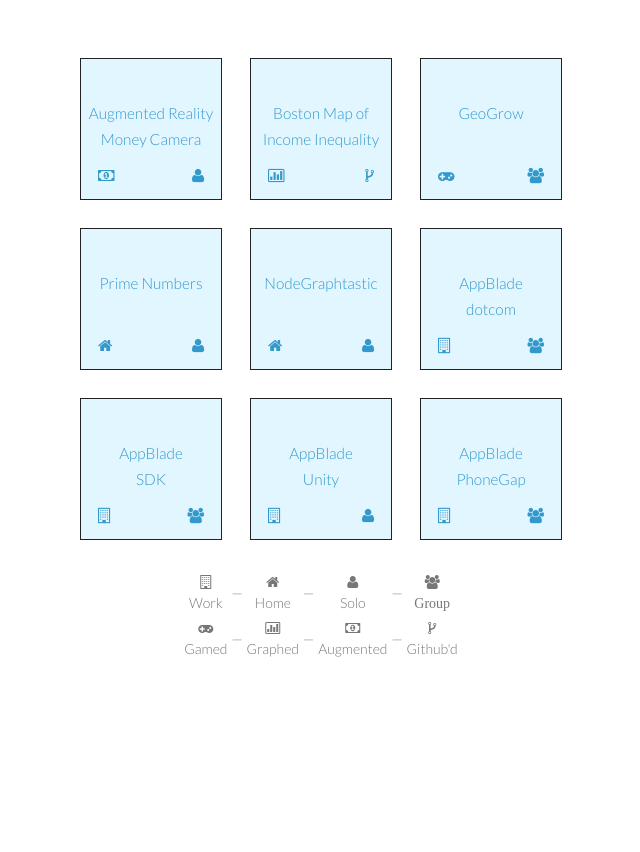
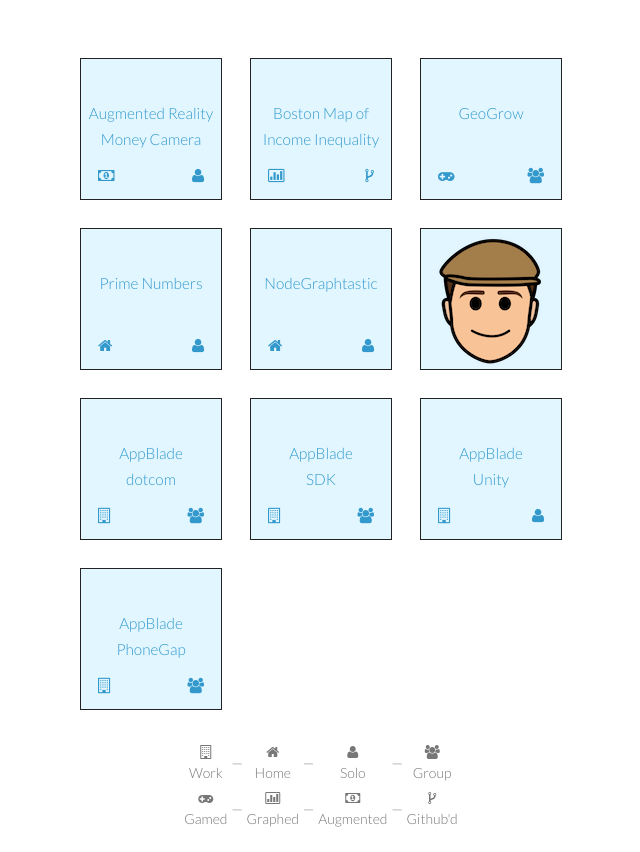
Before and after one commit to andrewtremblay/andrewtremblay.github.com, a plain HTML site: page index.html in a window 1280 px wide. Shown: the whole page, without its empty margins (319-959 px from the left). Before the commit the page ends 800 px from the top, so only its background shows below. Drawn offline with Linux system fonts and the light colour scheme.

Commit message:
Disabling mouse listening for the time being and putting in a static image for the headshot.

```diff
--- a/css/styles.css
+++ b/css/styles.css
@@ -31,19 +31,29 @@ div.box {
 	border: 1px solid #222;
 	font-size: 1.1em;
 	text-align: center;
-	background: #e1f6ff;
 	line-height: 26px;
 	font-weight: normal;
 	margin: 0px 14px 28px 14px;
 }
 
-div.box :hover {
-	background: #c8eeff;
+div.blue_box_link {
+	background-color: #e1f6ff;
+}
+div.blue_box_link :hover {
+	background-color: #c8eeff;
 }
 
 div #myHead {
 	height: 140px;
 	width: 140px;
+}
+
+div.dynamic_image {
+	 background-image:url('/images/small_head.png');
+}
+
+div.dynamic_image :hover {
+	 background-image:url('/images/small_head.png');
 }
 
 .dynamic_image {
--- a/index.html
+++ b/index.html
@@ -28,7 +28,7 @@
 	</script>
 	<!-- End Google Analytics -->
 
-	<!-- Mouse Tracking -->
+	<!-- Mouse Tracking
 	<script type="text/javascript">
 	document.onmousemove = mouseMove;
 	function mouseMove(ev){
@@ -115,7 +115,7 @@
 	}
 
 	</script>
-	<!-- End of Mouse Tracking -->
+	End of Mouse Tracking -->
   </head>
   <body onmousemove=handleUpdatedMouseValues(event) onload=onPageDidLoad()>
 	<div class="visible-phone right-edge">
@@ -129,7 +129,7 @@
 		<div ><a onclick="filter(this);" href="#"><i class="icon-code-fork"></i></a></div>
 	</div>
 	<section id="project-data">
-		<div class="box">
+		<div class="box blue_box_link">
 			<a href="https://github.com/andrewtremblay/AugmentedMoney"><div style="width:100%;height:100%;">
 			<br/>
 			<p>Augmented Reality Money Camera</p>
@@ -137,7 +137,7 @@
 			<i class="icon-user right-icon"></i>
 			</div></a>
 		</div>
-		<div class="box">
+		<div class="box blue_box_link">
 			<a href="https://github.com/andrewtremblay/bos-transit-inequality"><div style="width:100%;height:100%;">
 			<br/>
 			<p>Boston Map of Income Inequality</p>
@@ -145,7 +145,7 @@
 			<i class="icon-code-fork right-icon"></i>
 			</div></a>
 		</div>
-		<div class="box">
+		<div class="box blue_box_link">
 			<a href="https://github.com/andrewtremblay/GeoGrow"><div style="width:100%;height:100%;">
 			<br/>
 			<p>GeoGrow</p>
@@ -154,7 +154,7 @@
 			<i class="icon-group right-icon"></i>
 			</div></a>
 		</div>
-		<div class="box">
+		<div class="box blue_box_link">
 			<a href="https://github.com/andrewtremblay/PrimeNumbers"><div style="width:100%;height:100%;">
 			<br/>
 			<p>Prime Numbers</p>
@@ -163,7 +163,7 @@
 			<i class="icon-user right-icon"></i>
 			</div></a>
 		</div>
-		<div class="box">
+		<div class="box blue_box_link">
 			<a href="https://github.com/andrewtremblay/NodeGraphtastic"><div style="width:100%;height:100%;">
 			<br/>
 			<p>NodeGraphtastic</p>
@@ -172,12 +172,12 @@
 			<i class="icon-user right-icon"></i>
 			</div></a>
 		</div>
-		<div id="myHeadBox" class="box hidden-desktop">
+		<div id="myHeadBox" class="box blue_box_link hidden-phone">
 			<a href="http://andrew-tremblay.com">
-				<div id="myHead" class="dynamic_image"></div>
+				<div id="myHead" class="blue_box_link dynamic_image"></div>
 			</a>
 		</div>
-		<div class="box">
+		<div class="box blue_box_link">
 			<a href="https://Appblade.com">
 			<div style="width:100%;height:100%;">
 			<br/>
@@ -186,7 +186,7 @@
 			</div>
 			</a>
 		</div>
-		<div class="box">
+		<div class="box blue_box_link">
 			<a href="https://github.com/AppBlade/SDK"><div style="width:100%;height:100%;">
 			<br/>
 			<p>AppBlade <br/>SDK</p>
@@ -194,7 +194,7 @@
 			<i class="icon-group right-icon"></i>
 			</div></a>
 		</div>
-		<div class="box">
+		<div class="box blue_box_link">
 			<a href="https://github.com/AppBlade/SDK-Unity-Plugin"><div style="width:100%;height:100%;">
 			<br/>
 			<p>AppBlade <br/>Unity</p>
@@ -202,7 +202,7 @@
 			<i class="icon-user right-icon"></i>
 			</div></a>
 		</div>
-		<div class="box">
+		<div class="box blue_box_link">
 			<a href="https://github.com/AppBlade/SDK-PhoneGap-Plugin"><div style="width:100%;height:100%;">
 			<br/>
 			<p>AppBlade <br/>PhoneGap</p>
@@ -215,15 +215,21 @@
 		<center>
 		<table><tbody>
 		<tr>
-			<td><i class="icon-building"></i><br/>Work</td><td>&mdash;</td>
-			<td><i class="icon-home"></i><br/>Home</td><td>&mdash;</td>
-			<td><i class="icon-user"></i><br/>Solo</td><td>&mdash;</td>
-			<td><i class="icon-group"</i><br/>Group</td>
+			<td><i class="icon-building"></i><br/>Work</td>
+			<td>&mdash;</td>
+			<td><i class="icon-home"></i><br/>Home</td>
+			<td>&mdash;</td>
+			<td><i class="icon-user"></i><br/>Solo</td>
+			<td>&mdash;</td>
+			<td><i class="icon-group"></i><br/>Group</td>
 		</tr>
 		<tr>
-			<td><i class="icon-gamepad"></i><br/>Gamed<br/></td><td> &mdash;</td>
-			<td><i class="icon-bar-chart"></i><br/>Graphed<br/></td><td>&mdash;</td>
-			<td><i class="icon-money"></i><br/>Augmented<br/></td><td>&mdash;</td>
+			<td><i class="icon-gamepad"></i><br/>Gamed<br/></td>
+			<td>&mdash;</td>
+			<td><i class="icon-bar-chart"></i><br/>Graphed<br/>
+			</td><td>&mdash;</td>
+			<td><i class="icon-money"></i><br/>Augmented<br/>
+			</td><td>&mdash;</td>
 			<td><i class="icon-code-fork"></i><br/>Github'd<br/></td>
 		</tr>
 		</tbody><table>
```
Also changed, not shown: images/small_head.png (added).
